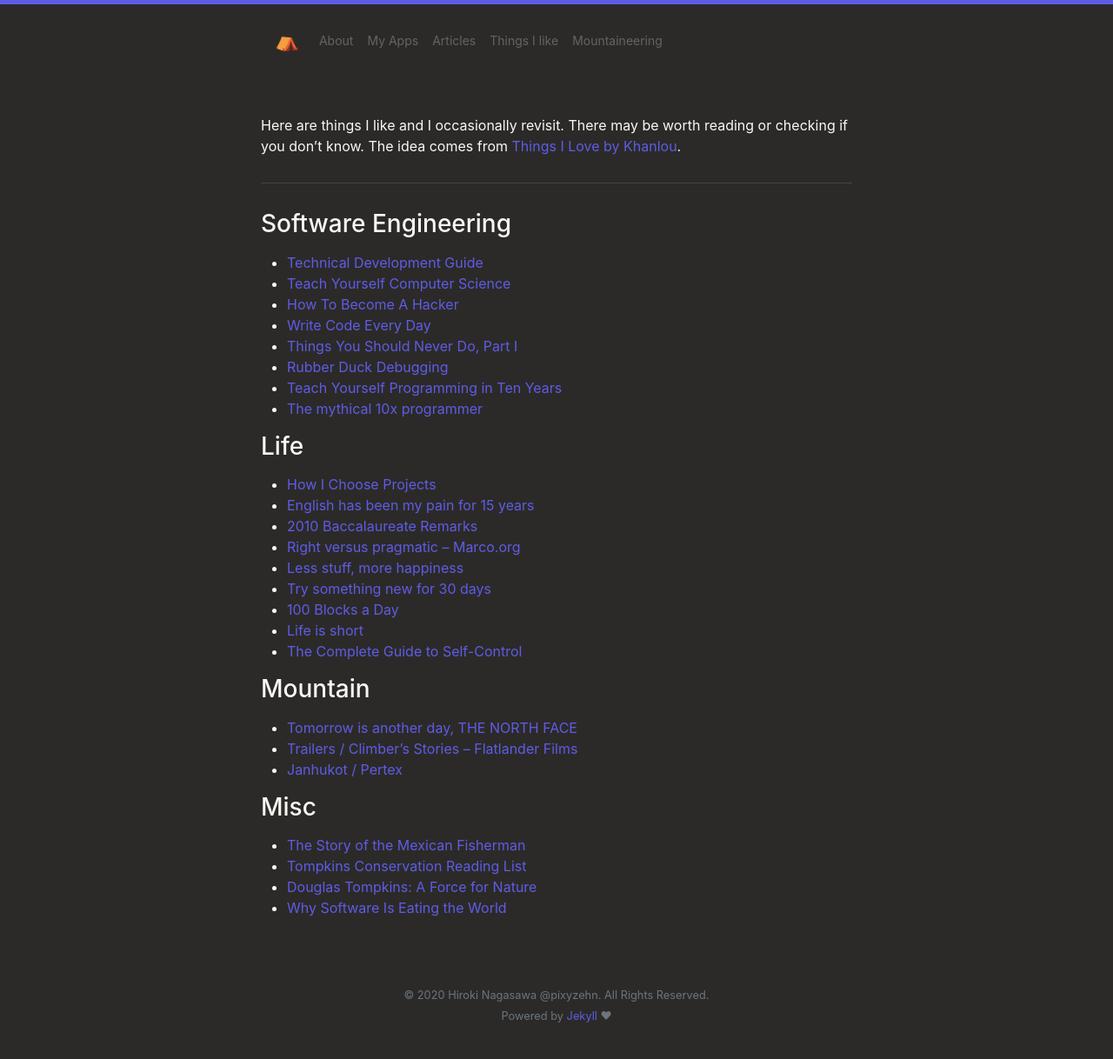
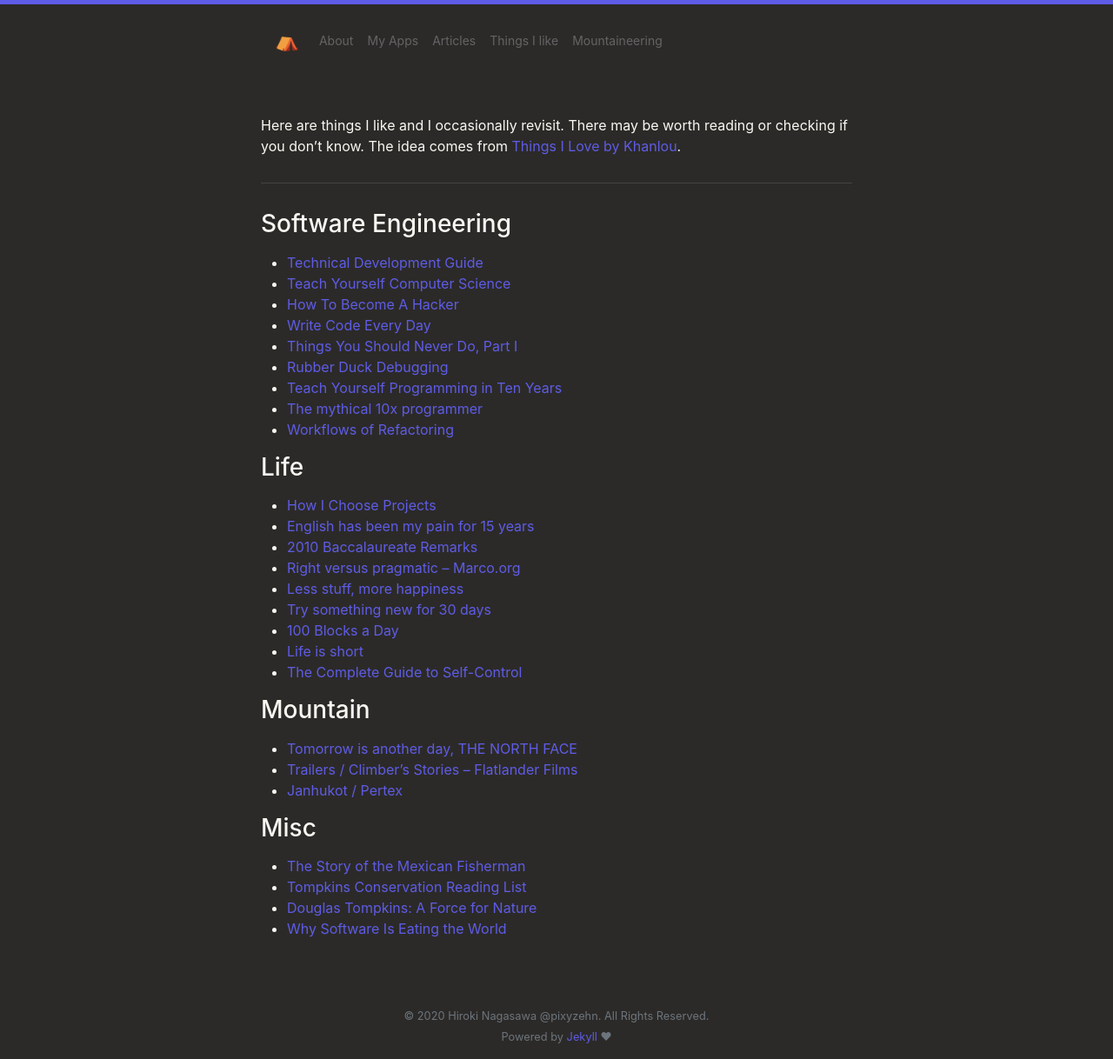
Before and after one commit to pixyzehn/pixyzehn.com, a Jekyll site: the page built from pages/things_i_like.md, in a window 1280 px wide. Shown: the whole page at 87% size. Built offline with Jekyll 4.4.1, drawn with Linux system fonts in a browser that asks for light colours; before the commit the page ends 1194 px from its top, so only the background shows below that.

Commit message:
Add new link

```diff
--- a/pages/things_i_like.md
+++ b/pages/things_i_like.md
@@ -18,6 +18,7 @@ The idea comes from [Things I Love by Khanlou](http://khanlou.com/love/).
 - [Rubber Duck Debugging](https://rubberduckdebugging.com)
 - [Teach Yourself Programming in Ten Years](http://www.norvig.com/21-days.html)
 - [The mythical 10x programmer](http://antirez.com/news/112)
+- [Workflows of Refactoring](https://martinfowler.com/articles/workflowsOfRefactoring/)
 
 ## Life
 - [How I Choose Projects](https://www.scotthyoung.com/blog/2016/02/18/choosing-projects/)
```
